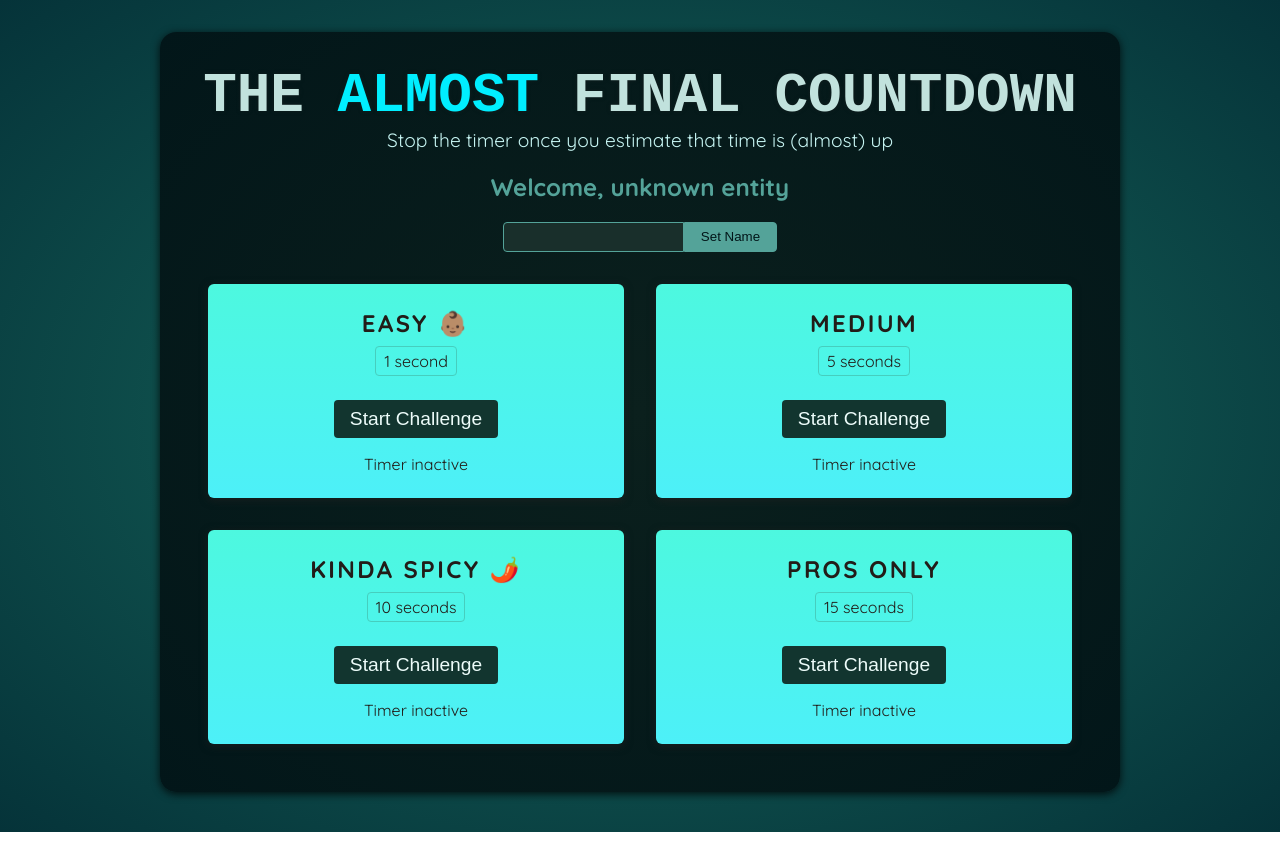
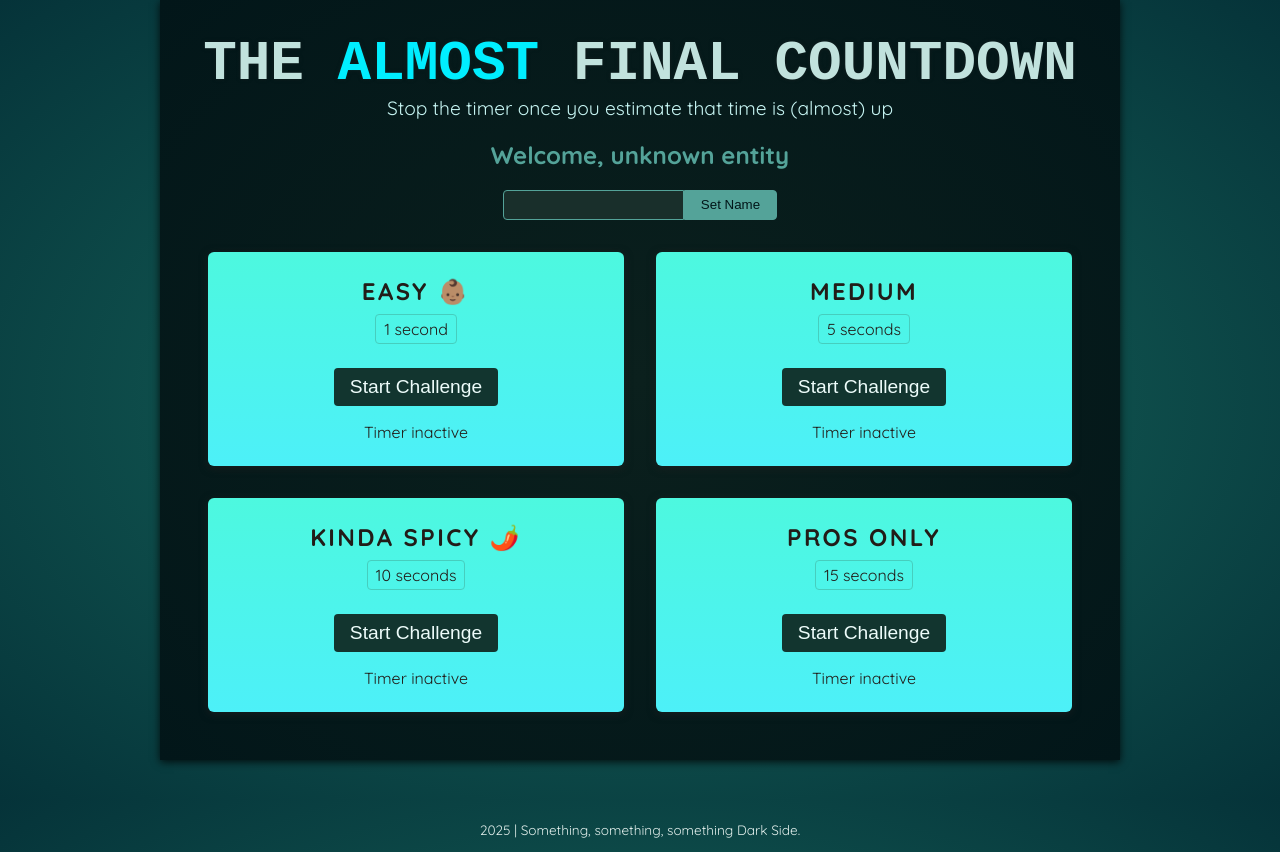
Before and after one commit to bryanleonard/react-countdowner, a React (Vite) app: page / in a window 1280 px wide. Built offline with nearby package versions, Linux system fonts and the light colour scheme; a web font is replaced by a local one.

Commit message:
Add a footer

```diff
--- a/index.html
+++ b/index.html
@@ -15,6 +15,13 @@
       </header>
       <div id="root"></div>
     </div>
+    <footer class="footer">
+      <p><span id="currYear"></span> | Something, something, something Dark Side.</p>
+    </footer>
     <script type="module" src="/src/index.jsx"></script>
+    <script>
+      const currYear = new Date().getFullYear();
+      document.getElementById('currYear').textContent = currYear;
+    </script>
   </body>
 </html>
--- a/src/index.scss
+++ b/src/index.scss
@@ -33,6 +33,10 @@ $modal-bg: #d7fcf8;
   box-sizing: border-box;
 }
 
+html, body {
+  height: 100%;
+}
+
 body {
   margin: 0;
   font-family: 'Quicksand', sans-serif;
@@ -40,16 +44,26 @@ body {
   -moz-osx-font-smoothing: grayscale;
   background: radial-gradient($primary-medium, $primary-dark);
   color: $text-light;
+  display: flex;
+  flex-direction: column;
   min-height: 100vh;
 }
 
 .content {
   max-width: 60rem;
-  margin: 2rem auto;
+  margin: 0 auto 2rem auto;
   padding: 2rem;
   background: radial-gradient($bg-medium, $bg-dark);
-  border-radius: 16px;
+  border-bottom: 16px;
   box-shadow: 0 2px 8px $shadow-dark;
+}
+
+footer {
+  margin: auto auto 0 auto;
+  padding: 1rem 1rem 0 1rem;
+  text-align: center;
+  font-size: .85rem;
+  color: $text-light;
 }
 
 h1 {
@@ -130,6 +144,7 @@ header {
   @media (max-width: 768px) {
     flex-direction: column;
     align-items: center;
+    width: 100%;
   }
 }
 
@@ -150,7 +165,7 @@ header {
   // Media query for smaller screens
   @media (max-width: 768px) {
     flex: 1 1 100%;
-    max-width: 50%;
+    width: 100%;
   }
 
   button {
```
